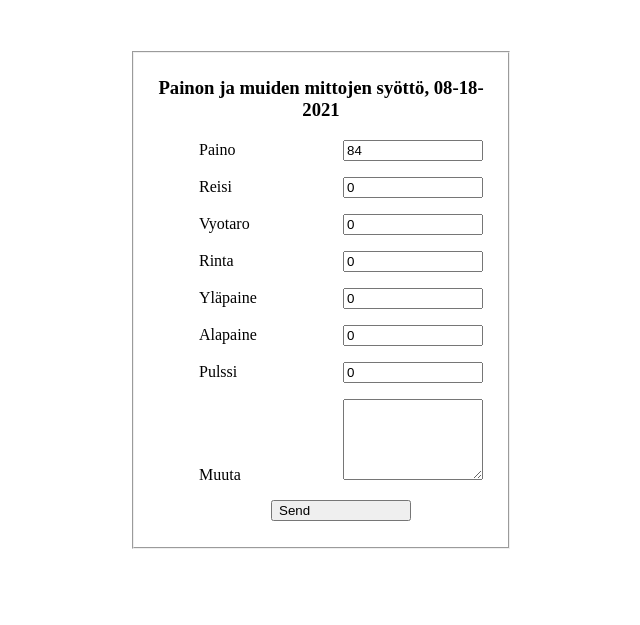
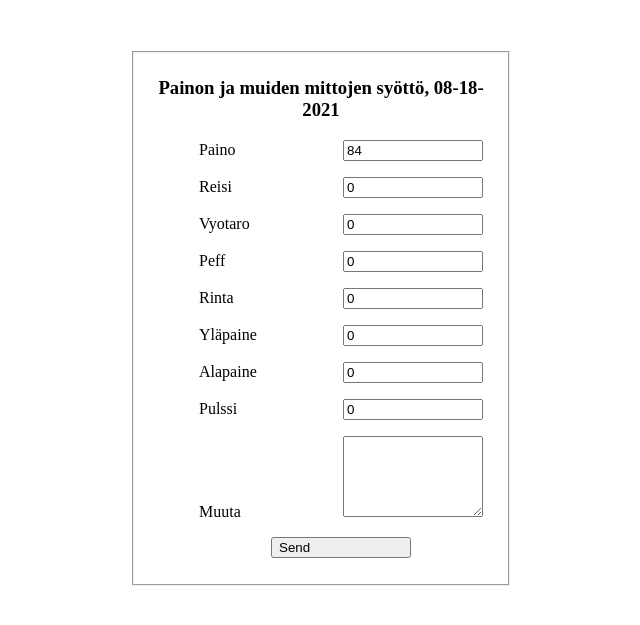
Before and after one commit to riimala/web-development, a PHP site: page /inputPudotus.php in a window 1280 px wide. Shown: the top 625 px of the page, without its empty margins (319-959 px from the left). Run offline with PHP 8.4, Linux system fonts and the light colour scheme.

Commit message:
php-Health/index.php and inputPudotus.php and masterMoto.css updates

```diff
--- a/php-Health/inputPudotus.php
+++ b/php-Health/inputPudotus.php
@@ -71,6 +71,7 @@ if ($_SERVER['REQUEST_METHOD'] == 'POST') {
         $paino = $_POST['paino'];
         $reisi = $_POST['reisi'];
         $vyotaro = $_POST['vyotaro'];
+        $peff = $_POST['peff'];
         $rinta = $_POST['rinta'];
         $ylaPaine = $_POST['ylaPaine'];
         $alaPaine = $_POST['alaPaine'];
@@ -81,7 +82,7 @@ if ($_SERVER['REQUEST_METHOD'] == 'POST') {
 
         echo "Error: " . $sql . "<br>" . mysqli_error($con);
 
-        $query = "INSERT INTO Pudotus(paino, reisi, vyotaro, rinta, ylaPaine, alaPaine, pulssi, tulos) VALUES ('$paino', '$reisi', '$vyotaro', '$rinta','$ylaPaine','$alaPaine','$pulssi', 'Painoa tippunut $painonKehitys kg. $tulos')";
+        $query = "INSERT INTO Pudotus(paino, reisi, vyotaro, peff, rinta, ylaPaine, alaPaine, pulssi, tulos) VALUES ('$paino', '$reisi', '$vyotaro', '$peff', '$rinta','$ylaPaine','$alaPaine','$pulssi', 'Painoa tippunut $painonKehitys kg. $tulos')";
         //$date = date('Y-m-d H:i:s'); //not in use
 
         //echo 'query: '.$query.'<br>';
@@ -152,6 +153,10 @@ function test_input($data)
                             <input type="number" step = "0.1" name="vyotaro" value = 0>
 
                             <p>
+                            <label for="peff">Peff</label>
+                            <input type="number" step = "0.1" name="peff" value = 0>
+
+                            <p>
                             <label for="rinta">Rinta</label>
                             <input type="number" step = "0.1" name="rinta" value = 0>
 
```
